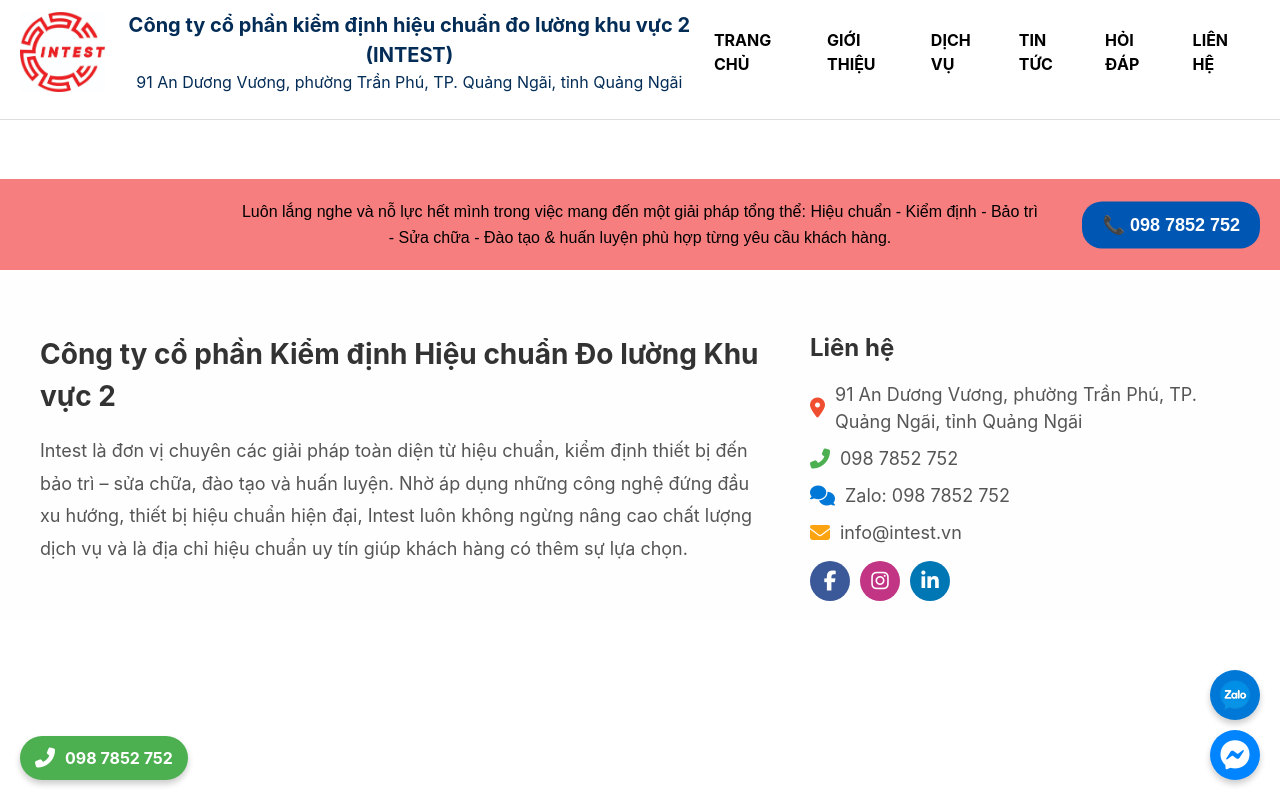
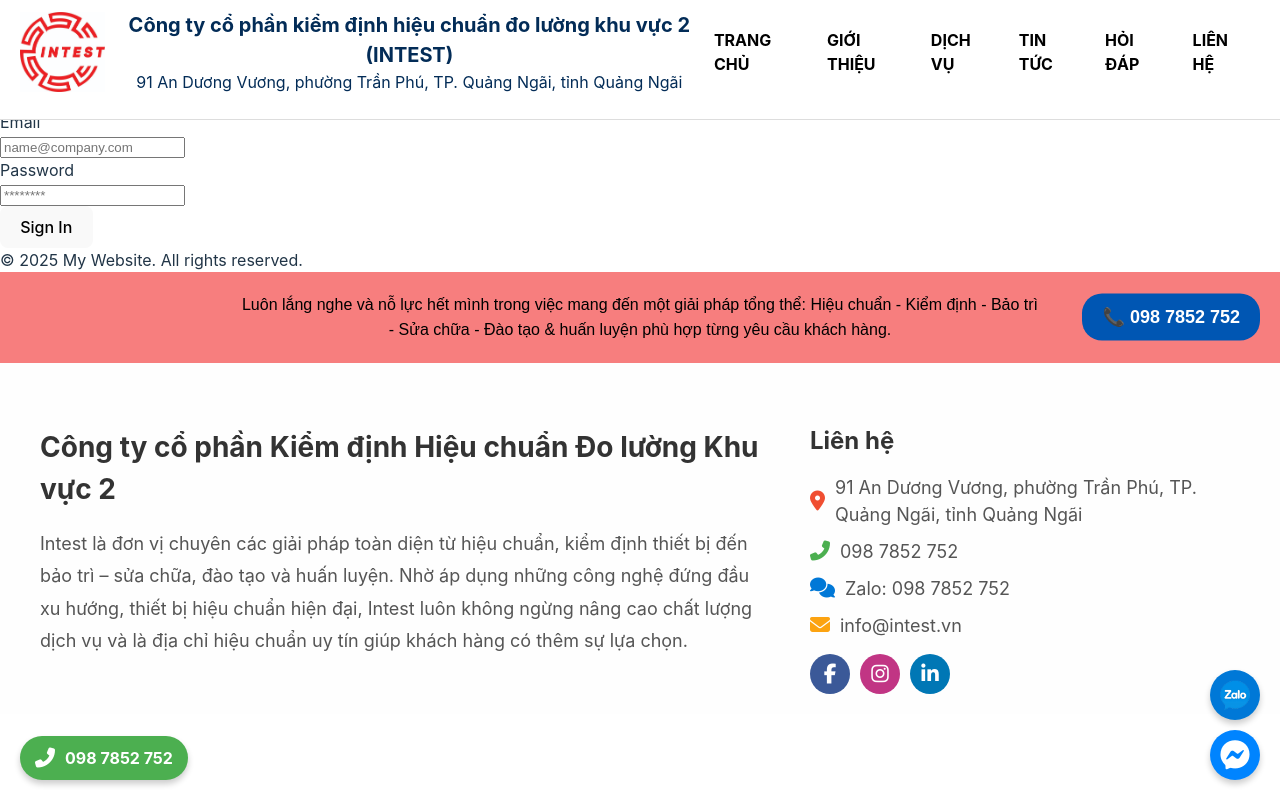
Before and after one commit to david-cung/quatest3, a React (Vite) app: page /sign-in in a window 1280 px wide. Built offline with nearby package versions, Linux system fonts and the light colour scheme.

Commit message:
Add SignIn page

```diff
--- a/package.json
+++ b/package.json
@@ -15,10 +15,14 @@
     "@fortawesome/fontawesome-free": "^6.7.2",
     "@mui/icons-material": "^6.3.0",
     "@mui/material": "^6.3.0",
+    "@reduxjs/toolkit": "^2.6.0",
     "axios": "^1.7.9",
+    "flowbite-react": "^0.10.2",
     "react": "^18.3.1",
     "react-dom": "^18.3.1",
-    "react-router-dom": "^7.1.1"
+    "react-redux": "^9.2.0",
+    "react-router-dom": "^7.1.1",
+    "redux-persist": "^6.0.0"
   },
   "devDependencies": {
     "@eslint/js": "^9.17.0",
--- a/src/App.jsx
+++ b/src/App.jsx
@@ -8,12 +8,14 @@ import IntroPage from "./pages/IntroPage";
 import ServiceDetailPage from "./pages/ServiceDetailPage";
 import FixedContact from "./components/FixedContact"; // Import FixedContact component
 import NewsDetailPage from "./pages/NewsDetailPage";
+import SignIn from "./pages/SignIn";
 
 const App = () => {
   return (
     <BrowserRouter>
       <Header />
       <Routes>
+        <Route path='/sign-in' element={<SignIn />} />
         <Route path="/" element={<Home />} />
         <Route path="/home" element={<Home />} />
         <Route path="/about" element={<IntroPage />} />
--- /dev/null
+++ b/src/components/ThemeProvider.tsx
@@ -0,0 +1,15 @@
+/* eslint-disable @typescript-eslint/no-explicit-any */
+import React from "react";
+import { useSelector } from "react-redux";
+
+export default function ThemeProvider({ children }: any) {
+  const { theme } = useSelector((state: any) => state.theme);
+
+  return (
+    <div className={theme}>
+      <div className='bg-white text-gray-700 dark:text-gray-100 dark:bg-[rgb(16,23,42)] min-h-screen'>
+        {children}
+      </div>
+    </div>
+  );
+}
--- a/src/main.jsx
+++ b/src/main.jsx
@@ -1,11 +1,18 @@
 import '@fortawesome/fontawesome-free/css/all.min.css';
-import React from 'react';
 import ReactDOM from 'react-dom/client';
 import App from './App';
 import './index.css';
+import { store, persistor } from "./redux/store.ts";
+import { Provider } from "react-redux";
+import { PersistGate } from "redux-persist/integration/react";
+import ThemeProvider from "./components/ThemeProvider.tsx";
 
 ReactDOM.createRoot(document.getElementById('root')).render(
-  <React.StrictMode>
-    <App />
-  </React.StrictMode>
+  <PersistGate persistor={persistor}>
+    <Provider store={store}>
+      <ThemeProvider>
+        <App />
+      </ThemeProvider>
+    </Provider>
+  </PersistGate>
 );
--- /dev/null
+++ b/src/pages/SignIn.jsx
@@ -0,0 +1,113 @@
+import { Alert, Button, Label, Spinner, TextInput } from "flowbite-react";
+import { useState } from "react";
+import { Link, useNavigate } from "react-router-dom";
+import { useDispatch, useSelector } from "react-redux";
+import {
+  signInStart,
+  signInFailure,
+  signInSuccess,
+} from "../redux/user/userSlice";
+
+export default function SignIn() {
+  const [formData, setFormData] = useState({
+    email: "",
+    password: "",
+  });
+
+  const { loading, error: errorMessage } = useSelector((state) => state.user);
+  const dispatch = useDispatch();
+  const navigate = useNavigate();
+
+  const handleChange = (event) => {
+    setFormData({ ...formData, [event.target.id]: event.target.value.trim() });
+  };
+
+  const handleSubmit = async (event) => {
+    event.preventDefault();
+
+    if (!formData.email || !formData.password) {
+      return dispatch(signInFailure("Please fill all the required fields"));
+    }
+
+    try {
+      dispatch(signInStart());
+      const res = await fetch("/v1/auth/login", {
+        method: "POST",
+        headers: { "Content-Type": "application/json" },
+        body: JSON.stringify(formData),
+      });
+
+      const data = await res.json();
+
+      if (!res.ok) {
+        return dispatch(signInFailure(data.message || "Login failed"));
+      }
+
+      localStorage.setItem("token", data.data.accessToken);
+      dispatch(signInSuccess(data));
+      navigate("/dashboard", { replace: true });
+    } catch (error) {
+      dispatch(signInFailure(error.message));
+    }
+  };
+
+  return (
+    <div className="min-h-screen w-full flex flex-col bg-gray-100">
+      {/* Header */}
+      <header className="w-full bg-white shadow-md p-4 text-center font-semibold text-lg">
+        My Website
+      </header>
+
+      {/* Main Content */}
+      <main className="flex-1 flex justify-center items-center">
+        <div className="p-5 max-w-3xl w-full mx-auto bg-white shadow-lg rounded-lg">
+          <form className="flex flex-col gap-4" onSubmit={handleSubmit}>
+            <div>
+              <Label value="Email" />
+              <TextInput
+                type="email"
+                placeholder="name@company.com"
+                id="email"
+                onChange={handleChange}
+                autoComplete="email"
+                required
+              />
+            </div>
+            <div>
+              <Label value="Password" />
+              <TextInput
+                type="password"
+                placeholder="********"
+                id="password"
+                onChange={handleChange}
+                autoComplete="current-password"
+                required
+              />
+            </div>
+            <Button gradientDuoTone="purpleToPink" type="submit" disabled={loading}>
+              {loading ? (
+                <>
+                  <Spinner size="sm" />
+                  <span className="pl-3">Loading...</span>
+                </>
+              ) : (
+                "Sign In"
+              )}
+            </Button>
+          </form>
+
+          {errorMessage && (
+            <Alert className="mt-5" color="blue">
+              {errorMessage}
+            </Alert>
+          )}
+        </div>
+      </main>
+
+      {/* Footer */}
+      <footer className="w-full bg-white shadow-md p-4 text-center text-sm">
+        © 2025 My Website. All rights reserved.
+      </footer>
+    </div>
+  );
+}
--- /dev/null
+++ b/src/redux/store.ts
@@ -0,0 +1,32 @@
+import { configureStore, combineReducers } from "@reduxjs/toolkit";
+import userReducer from "./user/userSlice";
+import { persistReducer } from "redux-persist";
+import storage from "redux-persist/lib/storage";
+import persistStore from "redux-persist/es/persistStore";
+import themReducer from "./theme/themeSlice";
+
+const rootReducer = combineReducers({
+  user: userReducer,
+  theme: themReducer,
+});
+
+const persistConfig = {
+  key: "root",
+  storage,
+  version: 1,
+};
+
+const persistedReducer = persistReducer(persistConfig, rootReducer);
+
+export const store = configureStore({
+  reducer: persistedReducer,
+  middleware: (getDefaultMiddleware) =>
+    getDefaultMiddleware({ serializableCheck: false }),
+});
+
+// Infer the `RootState` and `AppDispatch` types from the store itself
+export type RootState = ReturnType<typeof store.getState>;
+// Inferred type: {posts: PostsState, comments: CommentsState, users: UsersState}
+export type AppDispatch = typeof store.dispatch;
+
+export const persistor = persistStore(store);
--- /dev/null
+++ b/src/redux/theme/themeSlice.ts
@@ -0,0 +1,19 @@
+import { createSlice } from "@reduxjs/toolkit";
+
+const initialState = {
+  theme: "light",
+};
+
+const themeSlice = createSlice({
+  name: "theme",
+  initialState,
+  reducers: {
+    toggleTheme: (state) => {
+      state.theme = state.theme === "light" ? "dark" : "light";
+    },
+  },
+});
+
+export const { toggleTheme } = themeSlice.actions;
+
+export default themeSlice.reducer;
--- /dev/null
+++ b/src/redux/user/userSlice.ts
@@ -0,0 +1,51 @@
+import { createSlice } from "@reduxjs/toolkit";
+
+const initialState = {
+  currentUser: null,
+  error: null,
+  loading: false,
+};
+
+const userSlice = createSlice({
+  name: "user",
+  initialState,
+  reducers: {
+    signInStart: (state) => {
+      state.loading = true;
+      state.error = null;
+    },
+    signInSuccess: (state, action) => {
+      state.currentUser = action.payload;
+      state.loading = false;
+      state.error = null;
+    },
+    signInFailure: (state, action) => {
+      state.loading = false;
+      state.error = action.payload;
+    },
+    updateStart: (state) => {
+      state.loading = true;
+      state.error = null;
+    },
+    updateSuccess: (state, action) => {
+      state.currentUser = action.payload;
+      state.loading = false;
+      state.error = null;
+    },
+    updateFailure: (state, action) => {
+      state.loading = false;
+      state.error = action.payload;
+    },
+  },
+});
+
+export const {
+  signInFailure,
+  signInStart,
+  signInSuccess,
+  updateFailure,
+  updateStart,
+  updateSuccess,
+} = userSlice.actions;
+
+export default userSlice.reducer;
```
Also changed, not shown: src/pages/index.scss (deleted), 1 other file (tests, documents, lock files or other folders).
